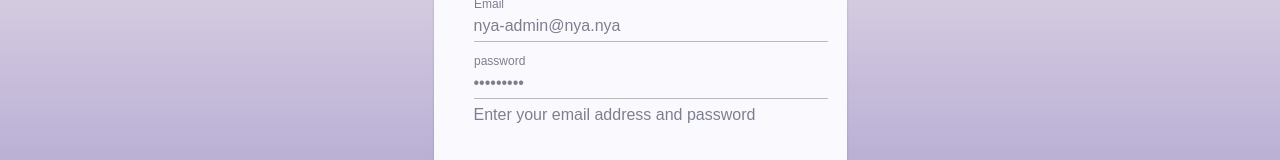
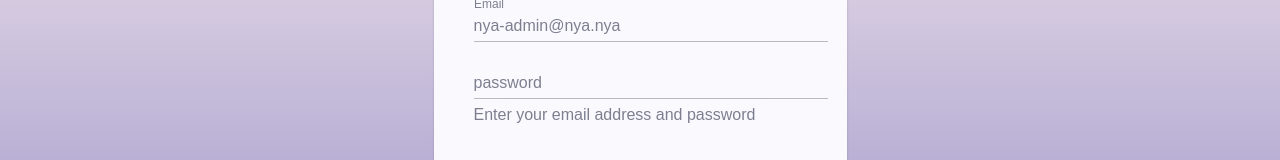
Before and after one commit to maunonen/it-incubator-ignat-project, a React (Create React App) app: page /#/login in a window 1280 px wide. Shown: the part 372-532 px from the top of the page. Built offline with nearby package versions, Linux system fonts and the light colour scheme; a web font is replaced by a local one.

Commit message:
Url fixed 2

```diff
--- a/src/n1-main/m1-ui/Pages/LoginPage.tsx
+++ b/src/n1-main/m1-ui/Pages/LoginPage.tsx
@@ -65,7 +65,7 @@ const LoginPage: React.FC = () => {
     const formik = useFormik({
         initialValues: {
             email: 'nya-admin@nya.nya',
-            password: '1qazxcvBG',
+            password: '',
             remember: false
         },
         validationSchema: restoreSchema,
```
